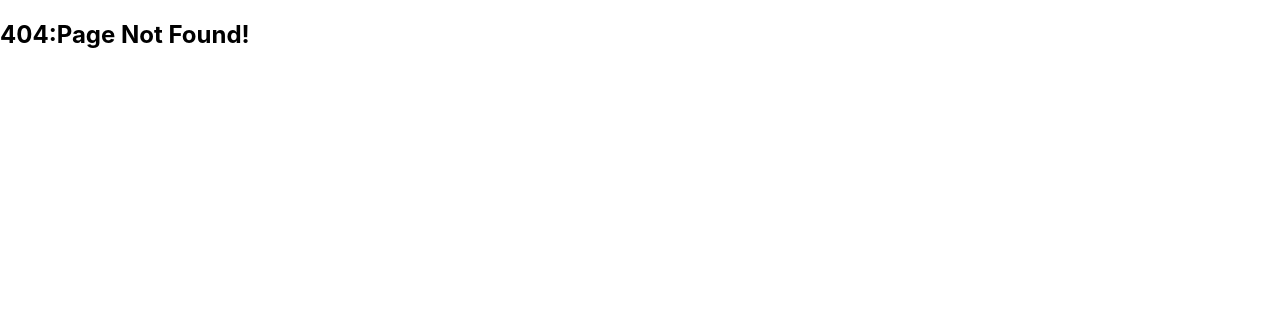
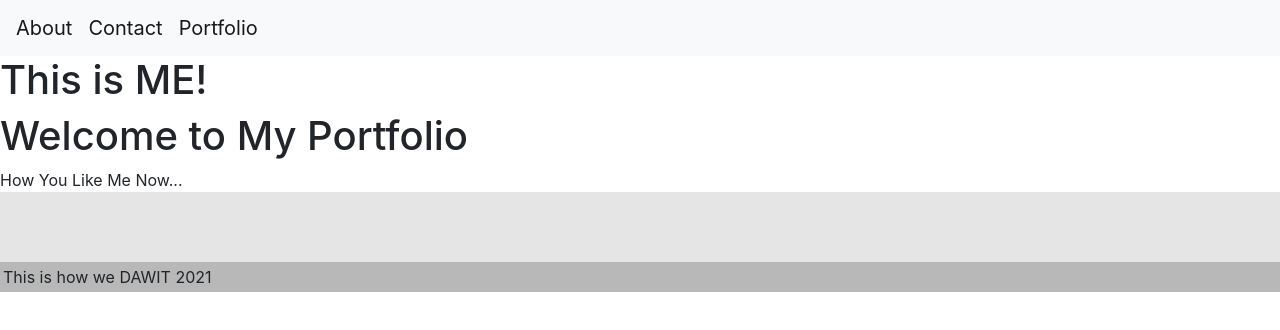
Before and after one commit to MrDawit/Portafoglio_react, a React (Create React App) app in the folder portafoglio/: page /portfolio in a window 1280 px wide. Before the commit this address led to /404. Shown: the top 330 px of the page. Built offline with nearby package versions, Linux system fonts and the light colour scheme.

Commit message:
added portfolio page and component

```diff
--- a/portafoglio/public/index.html
+++ b/portafoglio/public/index.html
@@ -15,6 +15,7 @@
       user's mobile device or desktop. See https://developers.google.com/web/fundamentals/web-app-manifest/
     -->
     <link rel="manifest" href="%PUBLIC_URL%/manifest.json" />
+    <link rel="stylesheet" href="https://cdnjs.cloudflare.com/ajax/libs/twitter-bootstrap/4.0.0/css/bootstrap.min.css" />
     <!--
       Notice the use of %PUBLIC_URL% in the tags above.
       It will be replaced with the URL of the `public` folder during the build.
--- a/portafoglio/src/App.js
+++ b/portafoglio/src/App.js
@@ -14,6 +14,7 @@ import {
 import MainPage from './pages';
 import NotFoundPage from './pages/404';
 import ContactPage from './pages/contactPage';
+import PortfolioPage from './pages/portfolioPage';
 
 class App extends Component {
     render() {
@@ -21,6 +22,7 @@ class App extends Component {
             <Switch>
             <Route exact path='/' component={MainPage} />
             <Route exact path='/contact' component={ContactPage} />
+            <Route exact path='/portfolio' component={PortfolioPage} />
             <Route exact path ='/404' component={NotFoundPage} />
             <Redirect to='/404' />
             </Switch>
--- a/portafoglio/src/components/Navbar/index.js
+++ b/portafoglio/src/components/Navbar/index.js
@@ -15,9 +15,9 @@ function Navbar() {
         Contact
       </a>
       </div>
-      {/* <a className="navbar-brand" href="/portfolio">
+       <a className="navbar-brand" href="/portfolio">
         Portfolio
-      </a> */}
+      </a>
     </nav>
   );
 }
--- /dev/null
+++ b/portafoglio/src/components/Project/index.js
@@ -0,0 +1,17 @@
+import React from "react";
+import "./style.css";
+
+// Depending on the current path, this component sets the "active" class on the appropriate navigation link item
+function Project() {
+  return (
+      <>
+    <div className="bg-light">
+      <div>
+        {/* {{}} */}
+      </div>
+      </div>
+    </>
+  );
+}
+
+export default Project;
--- a/portafoglio/src/pages/404.jsx
+++ b/portafoglio/src/pages/404.jsx
@@ -1,5 +1,5 @@
 import React from 'react';
-
+import {Link} from 'react-router-dom';
 
 
 const NotFoundPage = () => {
@@ -7,6 +7,7 @@ const NotFoundPage = () => {
     return (
         <div>
             <h2>404:Page Not Found!</h2>
+            <Link to='/home' />
         </div>
         );
 };
--- a/portafoglio/src/pages/contactPage.jsx
+++ b/portafoglio/src/pages/contactPage.jsx
@@ -1,18 +1,20 @@
 import React from 'react';
 import Navbar from '../components/Navbar';
-
+import { Link } from 'react-router-dom';
+import Footer from '../components/Footer';
 
 const ContactPage = () => {
 
     return (
-        <div>
+        <>
             <Navbar/>
             <ul>
                 {["I ","am a ","Coder"].map((contact, idx) =>{
                     return <li key={idx}>{contact}</li>
                 })}
             </ul>
-        </div>
+            <Footer/>
+        </>
         );
 };
 
--- /dev/null
+++ b/portafoglio/src/pages/portfolioPage.jsx
@@ -0,0 +1,45 @@
+import React from 'react';
+import { Link } from 'react-router-dom';
+import Navbar from '../components/Navbar';
+import Header from '../components/Header';
+import Footer from '../components/Footer';
+import Project from '../components/Project';
+
+const PortfolioPage = () => {
+
+    return (
+
+        <div>
+            <Navbar />
+            <Header />
+
+            <Project>
+                <Link to="/">Covid-19 Info App</Link>
+            </Project>
+
+            <Project>
+                <Link to="/">the ToolShed App</Link>
+            </Project>
+
+            <Project>
+                <Link to="/">Recipe Tracker</Link>
+            </Project>
+
+            <Project>
+                <Link to="/">All U Can Burger App</Link>
+            </Project>
+
+            <Project>
+                <Link to="/">Weather App</Link>
+            </Project>
+
+            <Project>
+                <Link to="/">Scheduler App</Link>
+            </Project>
+
+            <Footer />
+        </div>
+    );
+};
+
+export default PortfolioPage;
```
Also changed, not shown: portafoglio/src/components/Project/style.css (added), 1 other file (tests, documents, lock files or other folders).
